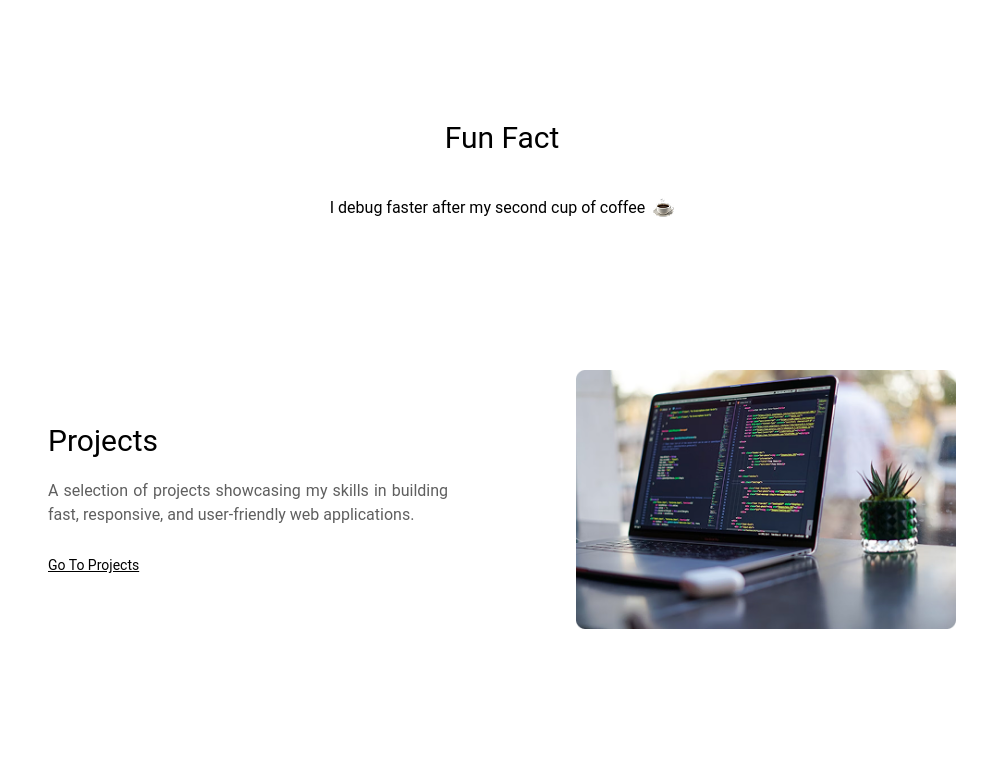
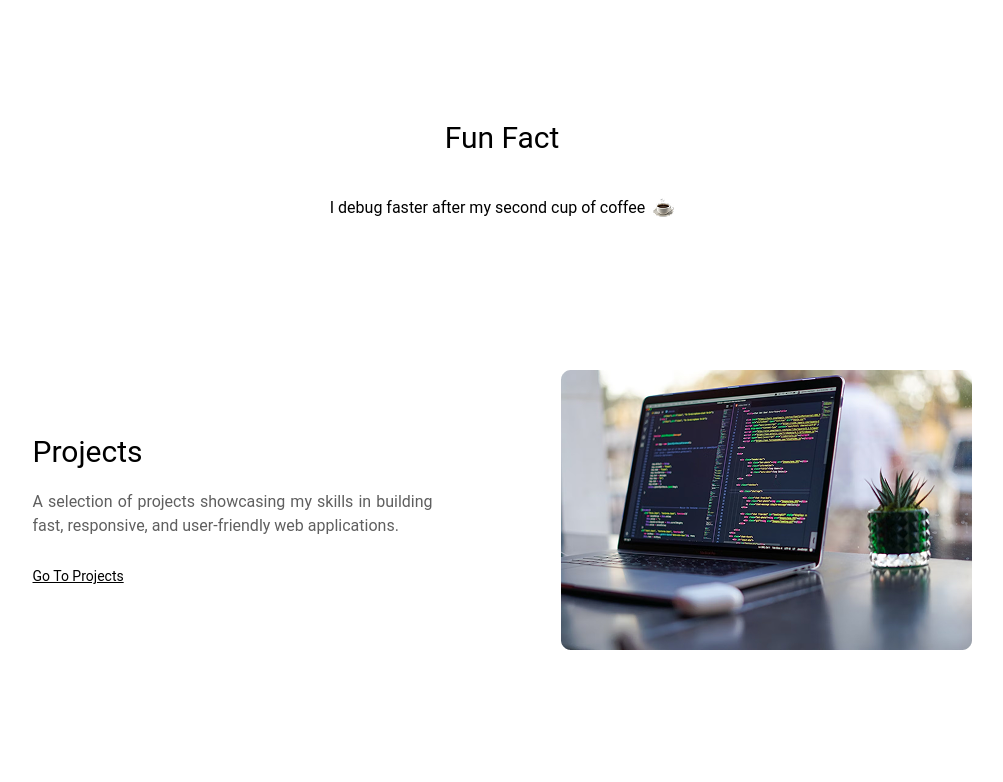
Before and after one commit to behbehi/behbod-resume, a Next.js app: page / in a window 1280 px wide. Shown: the part 1134-1916 px from the top of the page, without its empty margins (138-1141 px from the left). Built offline with nearby package versions, Linux system fonts and the light colour scheme.

Commit message:
update layout

```diff
--- a/app/page.tsx
+++ b/app/page.tsx
@@ -6,7 +6,7 @@ import { Skills } from "@/components/Skills";
 
 export default function Home() {
   return (
-    <div className="flex flex-col items-center gap-[150px] my-[150px]">
+    <div className="flex flex-col items-center gap-[150px] my-[150px] overflow-hidden">
       <Hero />
       <Skills />
       <FunFact />
--- a/components/Projects.tsx
+++ b/components/Projects.tsx
@@ -5,7 +5,7 @@ export function Projects() {
   return (
     <div className="md:flex-row flex flex-col-reverse items-center gap-7 md:gap-32">
       <div className="flex flex-col gap-7">
-        <div className="flex flex-col gap-5 w-[400px] px-8 md:px-0">
+        <div className="flex flex-col gap-5 md:w-[400px] px-8 md:px-0">
           <h2 className="text-3xl">Projects</h2>
           <p className="text-light text-justify">
             A selection of projects showcasing my skills in building fast,
@@ -20,13 +20,15 @@ export function Projects() {
         </Link>
       </div>
       <Link href="/projects" className="block w-full md:w-auto">
+        <div className="w-full md:w-auto transform scale-105 md:scale-100 transition-transform duration-300">
           <Image
             src="/images/laptop.png"
             width={380}
             height={280}
-          className="w-full md:w-[380px] rounded-none md:rounded-md transition-transform duration-300 ease-in-out hover:scale-105"
+            className="w-full h-auto"
             alt="laptop image"
           />
+        </div>
       </Link>
     </div>
   );
```
Lines whose indentation alone changed are shown as unchanged.
